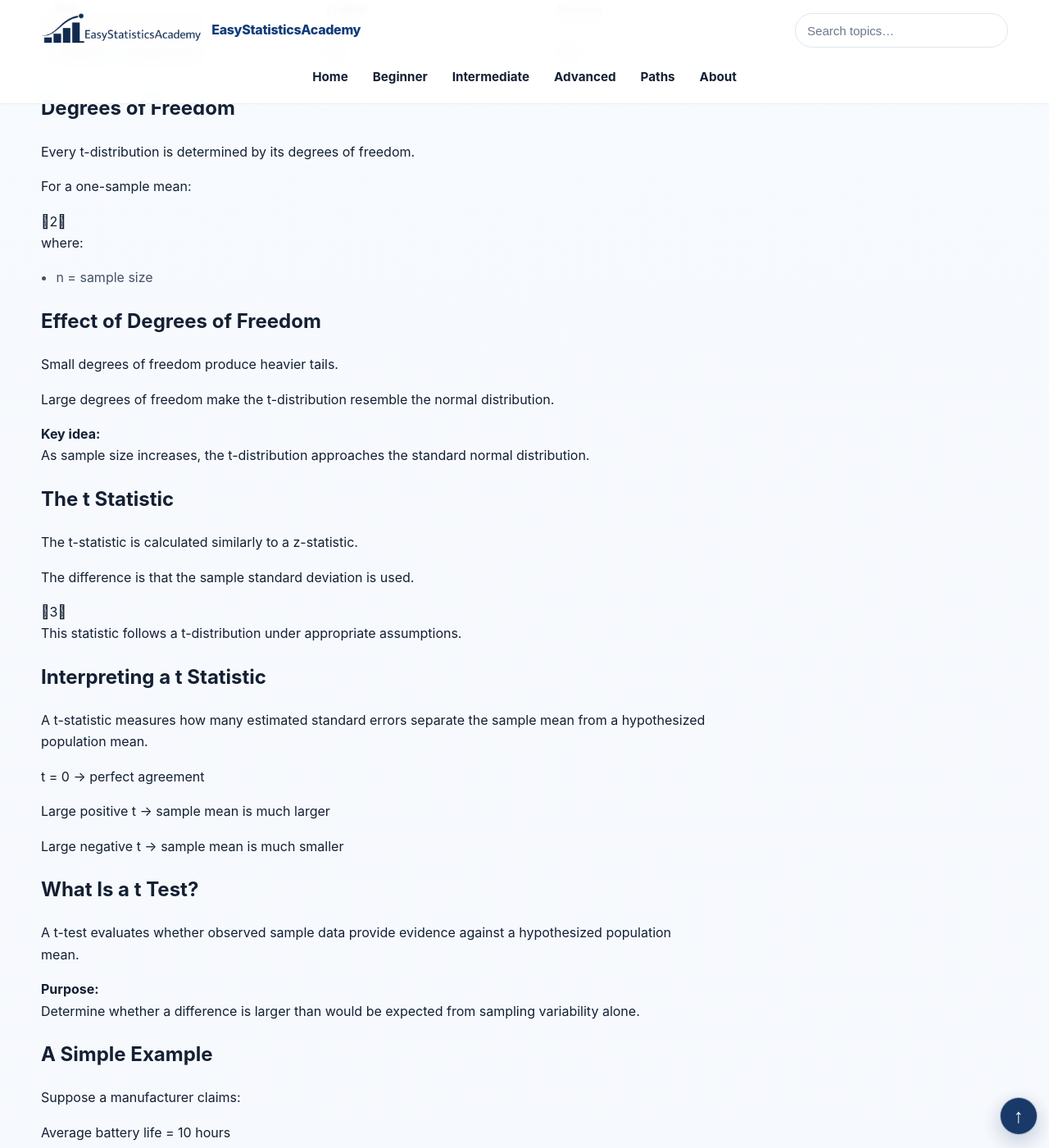
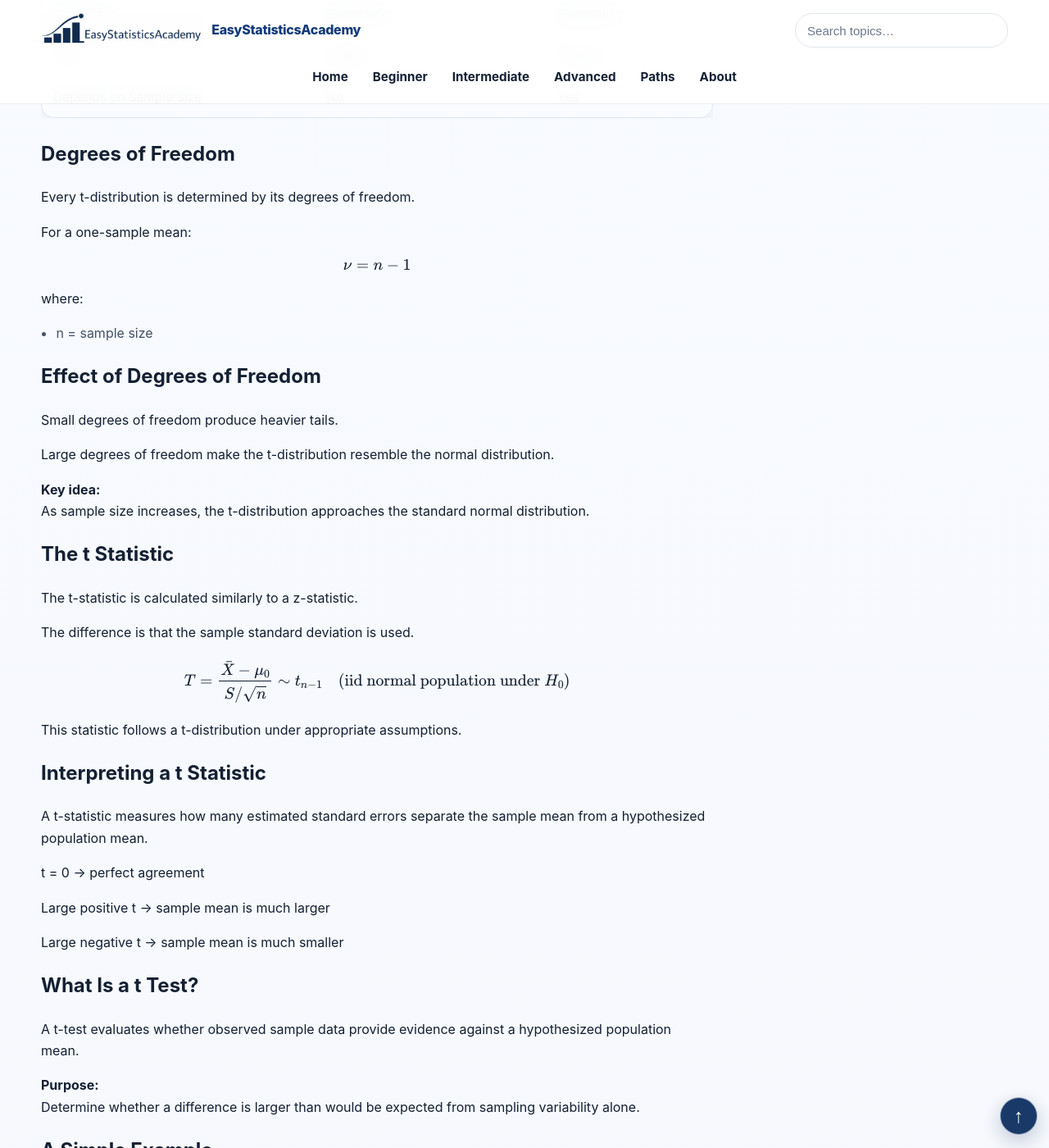
Before and after one commit to ammar-homaida-statistics/easystatisticsacademy, a Jekyll site: the page built from probability/sampling-distributions/t-distribution-and-t-test/index.md, in a window 1280 px wide and 1400 px high, scrolled down 1724 px. Shown: the whole window at 82% size. Built offline with Jekyll 4.4.1, drawn with Linux system fonts in a browser that asks for light colours; some of the changed text lies outside the part shown.

Commit message:
Restore 6 statistical expressions in t-distribution-and-t-test

```diff
--- a/probability/sampling-distributions/t-distribution-and-t-test/index.md
+++ b/probability/sampling-distributions/t-distribution-and-t-test/index.md
@@ -75,7 +75,11 @@
       Earlier confidence intervals and z-statistics used:
     </p>
 
-    0
+
+    \[
+    Z=\frac{\bar X-\mu_0}{\sigma/\sqrt n}
+    \]
+
 
     <p>
       where:
@@ -205,7 +213,11 @@
       For a one-sample mean:
     </p>
 
-    2
+
+    \[
+    \nu=n-1
+    \]
+
 
     <p>
       where:
@@ -247,7 +259,11 @@
       The difference is that the sample standard deviation is used.
     </p>
 
-    3
+
+    \[
+    T=\frac{\bar X-\mu_0}{S/\sqrt n}\sim t_{n-1}\quad(\text{iid normal population under }H_0)
+    \]
+
 
     <p>
       This statistic follows a t-distribution under appropriate assumptions.
@@ -338,7 +354,11 @@
       The general structure is:
     </p>
 
-    4
+
+    \[
+    \bar x\pm t_{n-1,\,1-\alpha/2}\frac{s}{\sqrt n}
+    \]
+
 
     <p>
       where:
@@ -404,7 +424,11 @@
       As sample size grows:
     </p>
 
-    5
+
+    \[
+    t_{\nu}\ \xrightarrow{d}\ N(0,1)\quad\text{as }\nu\to\infty
+    \]
+
 
     <p>
       The distinction between z and t procedures becomes increasingly small.
```
Also changed, not shown: other parts of probability/sampling-distributions/t-distribution-and-t-test/index.md (+5 -1 lines).
